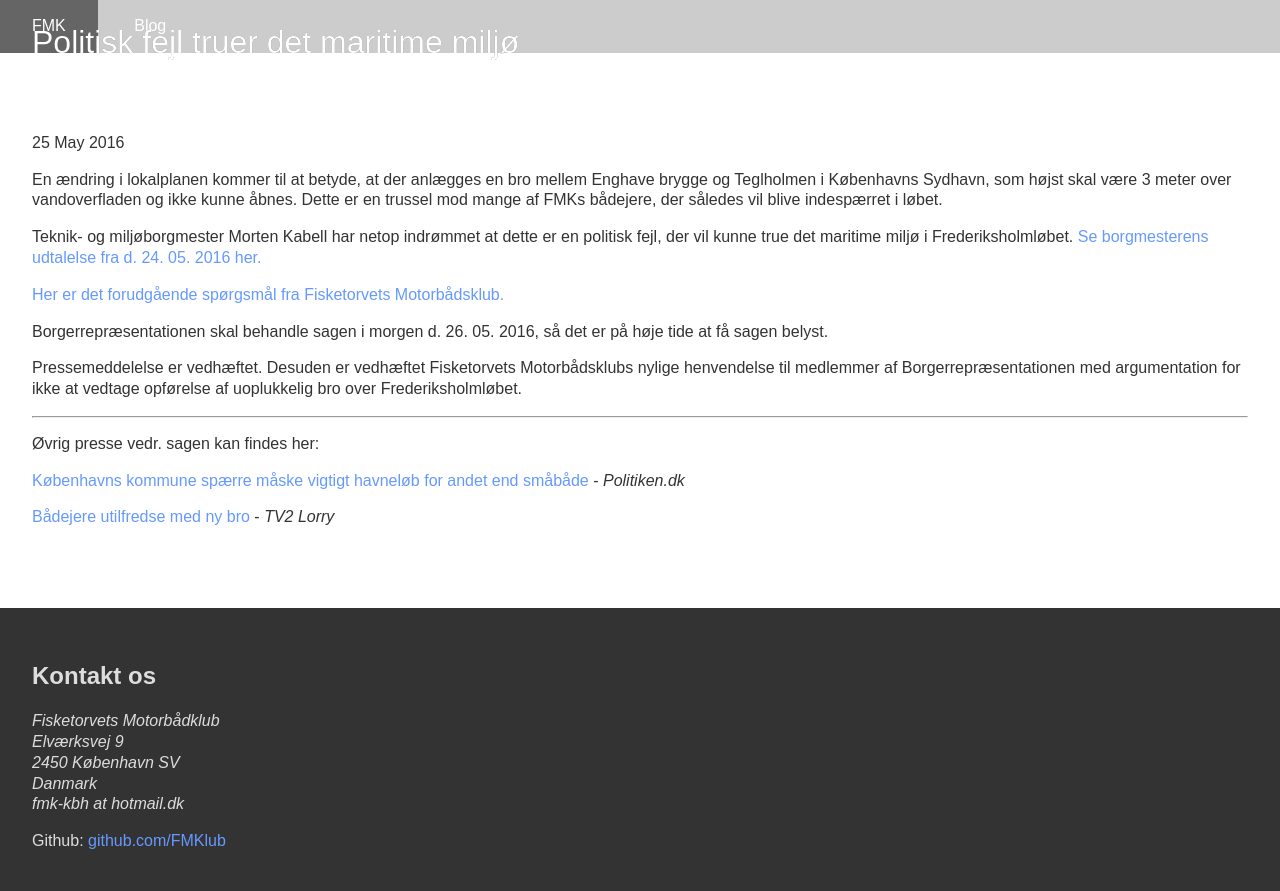
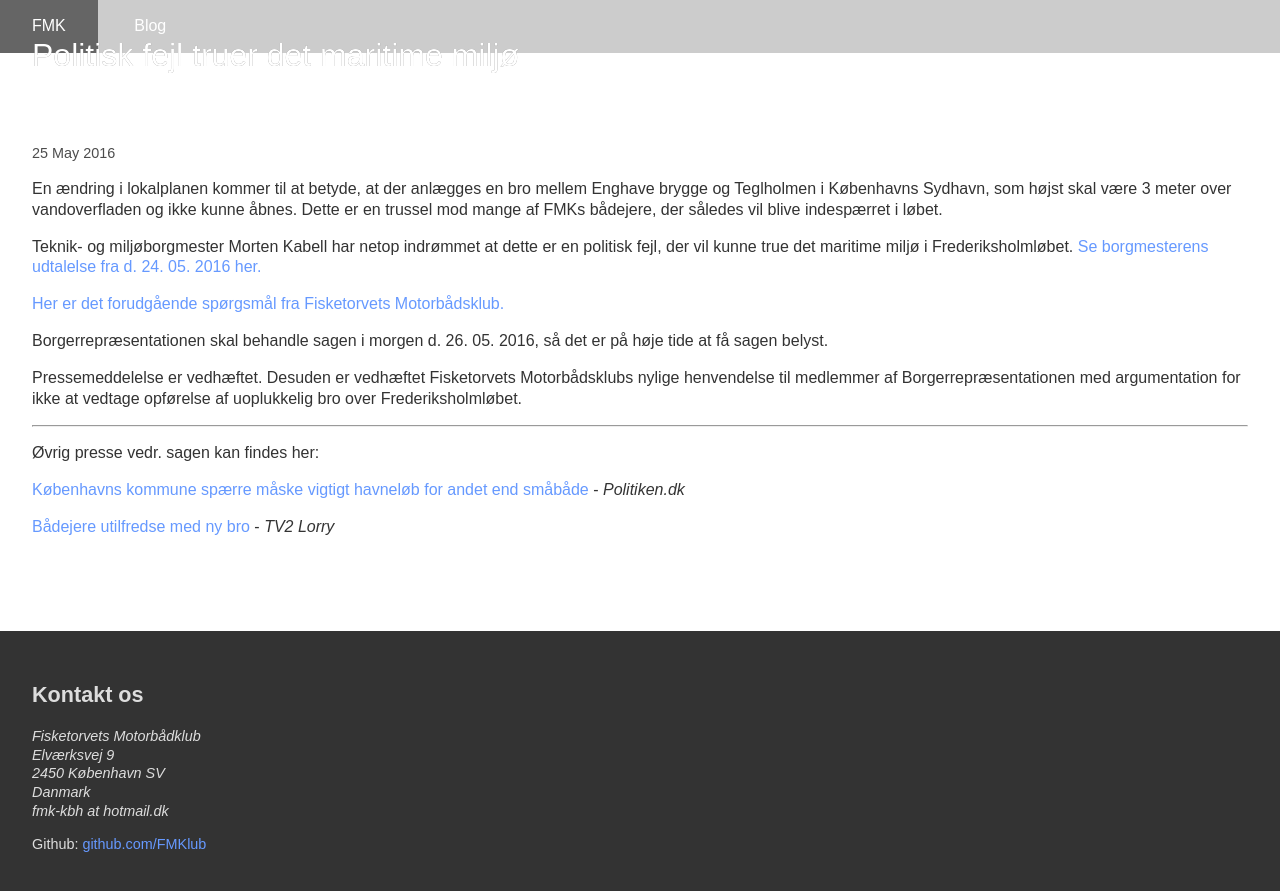
Before and after one commit to fisketorvetsmotorbaadklub/fisketorvetsmotorbaadklub.github.io, a Jekyll site: the page built from index.html, in a window 1280 px wide. Shown: the top 891 px of the page. Built offline with Jekyll 4.4.1, drawn with Linux system fonts in a browser that asks for light colours.

Commit message:
Update main.css

```diff
--- a/css/main.css
+++ b/css/main.css
@@ -47,11 +47,15 @@
   background-color: #333;
   color: #ddd;
   padding: 2rem;
+  font-size: 0.9em;
 }
 
 .nice-header {
   position: relative;
   margin: 0 -2rem;
+  background-repeat: no-repeat;
+  background-position: center center;
+  background-size: auto 100%;
 }
 
 .nice-header--title {
@@ -65,7 +69,7 @@
   text-shadow: 0 0 rgba(0,0,0,0.5);
 }
 
-.nice-header--img {
-  width: 100%;
-  height: auto;
+.date {
+  color: rgba(0,0,0,0.7);
+  font-size: 0.9em;
 }
```
